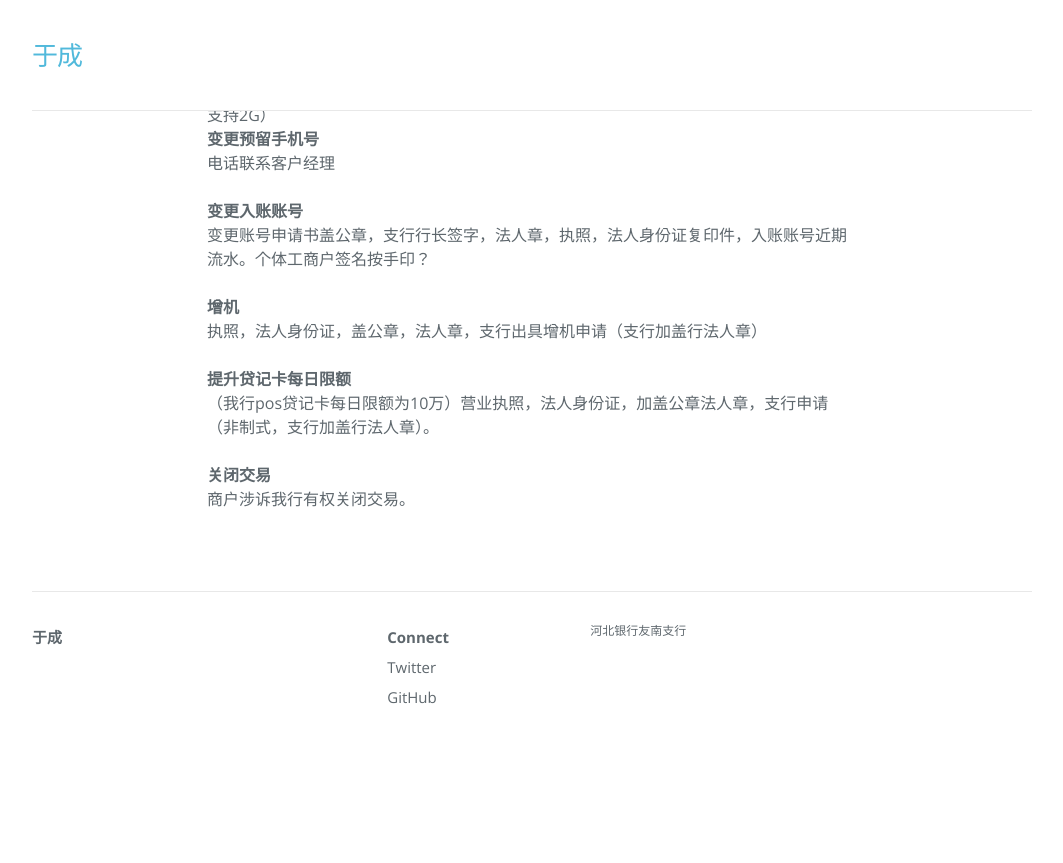
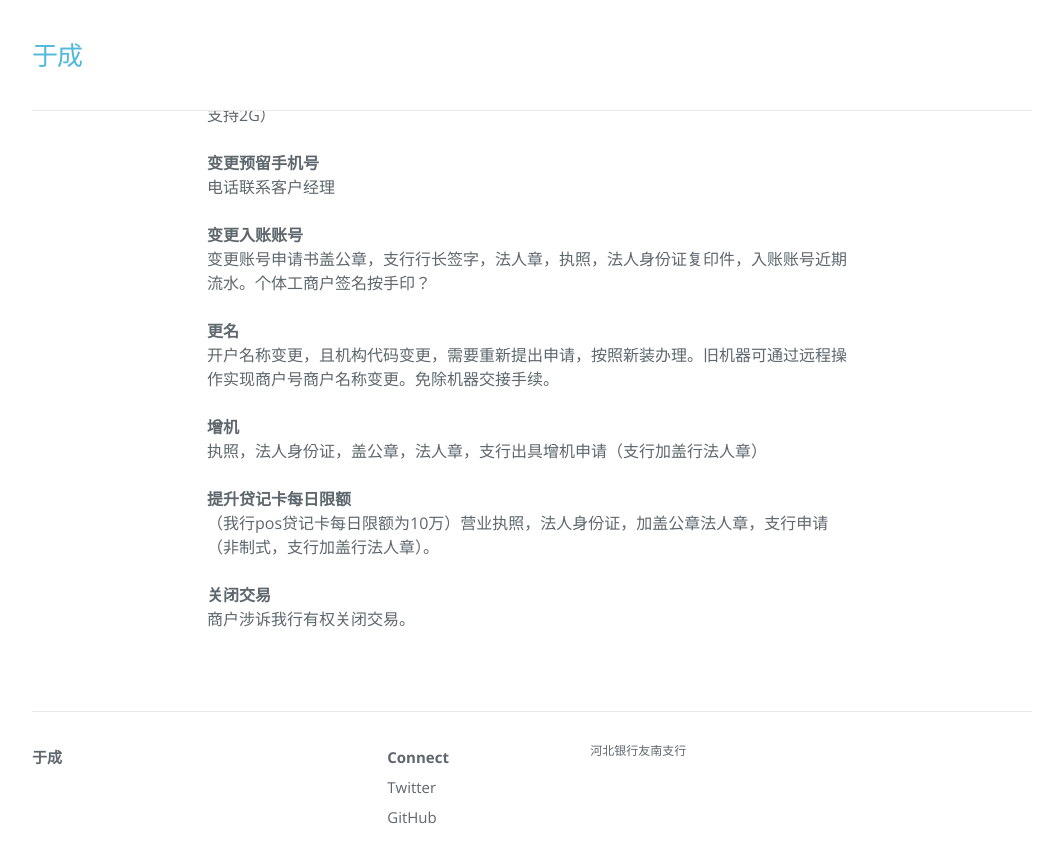
Before and after one commit to hebbank/jekyll, a Jekyll site: the page built from _posts/2017-03-31-bl.md, in a window 1280 px wide and 900 px high, scrolled down 1394 px. Shown: the top 863 px of the window, without its empty margins (108-1171 px from the left). Built offline with Jekyll 4.4.1, drawn with Linux system fonts in a browser that asks for light colours; nearby versions of some CDN libraries; before the commit the page ends 2174 px from its top, so only the background shows below that.

Commit message:
Update 办理和变更

```diff
--- a/_posts/2017-03-31-bl.md
+++ b/_posts/2017-03-31-bl.md
@@ -37,14 +37,21 @@ categories: ''
 营业执照（或组织机构代码证）复印件盖公章，介绍信盖公章（无制式，说明买卡用途即可），经办人身份证，使用人身份证。办好数据卡后将号码短信发给客户经理做数据，标明那个银行，移动自办营业厅办卡。开卡做数据需要2天，由于周五事务繁忙如急需开卡请提前联系。必须关闭4g功能（有的营业员不要复印件和介绍信)13785198533移动客服
 
 如果是我支行长期客户，又必须使用移动pos，又必须有贷记卡交易，可协助办理**支付公司**移动pos：通联支付，银联商务，拉卡拉等。费率，所需手续相近，有限公司可入法人个人帐号，可以免押金安装，包括固话和移动pos，（移动pos需要每月10元话费，据说联通不再支持2G）
+
 **变更预留手机号**
 电话联系客户经理
 
 **变更入账账号**
 变更账号申请书盖公章，支行行长签字，法人章，执照，法人身份证复印件，入账账号近期流水。个体工商户签名按手印？
 
+**更名**
+开户名称变更，且机构代码变更，需要重新提出申请，按照新装办理。旧机器可通过远程操作实现商户号商户名称变更。免除机器交接手续。
+
+
 **增机**
 执照，法人身份证，盖公章，法人章，支行出具增机申请（支行加盖行法人章）
+
+
 
 **提升贷记卡每日限额**
 （我行pos贷记卡每日限额为10万）营业执照，法人身份证，加盖公章法人章，支行申请（非制式，支行加盖行法人章）。
```
